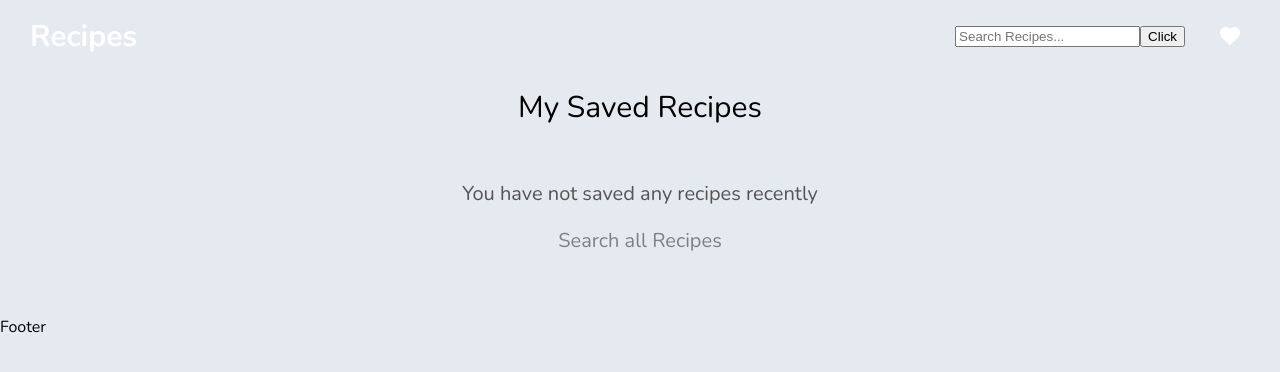
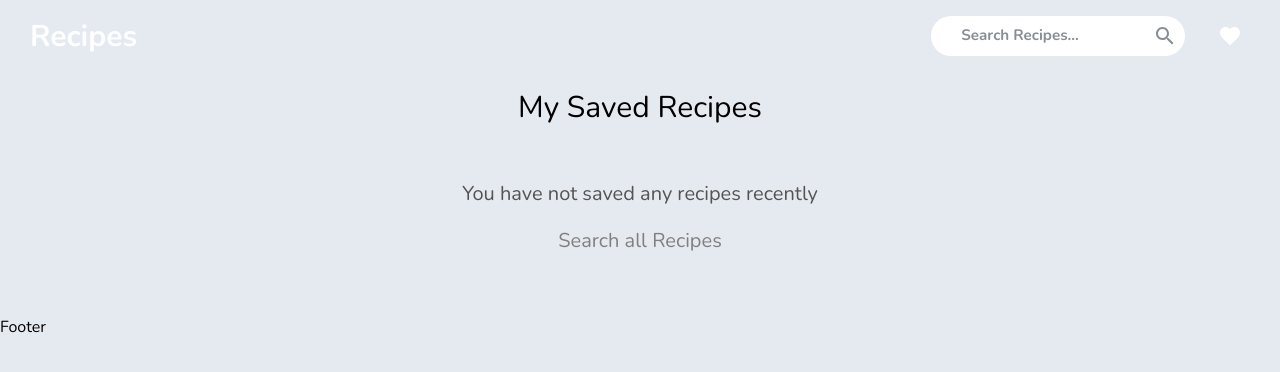
Before and after one commit to Lilylu917204/recipes, a React (Create React App) app: page /favorite in a window 1280 px wide. Shown: the top 372 px of the page. Built offline with nearby package versions, Linux system fonts and the light colour scheme.

Commit message:
add search css

```diff
--- a/src/App.css
+++ b/src/App.css
@@ -28,7 +28,7 @@ body {
 
 /* header */
 
-.content {
+.header {
   margin: auto;
   padding: 0 30px;
 }
@@ -45,7 +45,7 @@ body {
   /* padding: 10px 0; */
   box-shadow: 0px 3px 5px 0px rgba(0, 0, 0, 0.1);
 }
-.navbar .content {
+.navbar .header {
   display: flex;
   align-items: center;
   justify-content: space-between;
@@ -75,7 +75,7 @@ body {
   transition: all 0.3s ease;
 }
 .menu-list li a:hover,
-.favoriteIcon:hover {
+.headerIcon:hover {
   color: #007bff;
 }
 
@@ -102,17 +102,17 @@ body {
   top: 20px;
 }
 @media (max-width: 1230px) {
-  .content {
+  .header {
     padding: 0 60px;
   }
 }
 @media (max-width: 1100px) {
-  .content {
+  .header {
     padding: 0 40px;
   }
 }
 @media (max-width: 900px) {
-  .content {
+  .header {
     padding: 0 30px;
   }
 }
@@ -196,6 +196,34 @@ body {
 
 .favoriteIcon {
   color: white;
+}
+
+.headerForm {
+  border-radius: 30px;
+  background-color: #fff;
+}
+
+.headerForm > input {
+  border: none;
+  background-color: transparent;
+  outline: none;
+  font-size: 0.95rem;
+  font-weight: bold;
+  padding-left: 1em;
+  font-family: "Nunito", sans-serif;
+  color: #868e96;
+}
+
+::placeholder {
+  color: #868e96;
+  font-size: 0.95rem;
+  font-weight: bold;
+  padding-left: 1em;
+  font-family: "Nunito", sans-serif;
+}
+
+.searchIcon {
+  color: #868e96;
 }
 
 /*
--- a/src/components/Header/Header.js
+++ b/src/components/Header/Header.js
@@ -5,6 +5,7 @@ import { Link } from "react-router-dom";
 
 import FavoriteIcon from "@mui/icons-material/Favorite";
 import IconButton from "@mui/material/IconButton";
+import SearchIcon from "@mui/icons-material/Search";
 
 function Header() {
   const dispatch = useDispatch();
@@ -35,7 +36,7 @@ function Header() {
 
   return (
     <nav className={`navbar ${showNavBar && "nav__black"}`}>
-      <div className="content">
+      <div className="header">
         <div className="logo">
           <Link to="/">Recipes</Link>
         </div>
@@ -45,20 +46,26 @@ function Header() {
           </div>
           <li>
             {" "}
-            <form onSubmit={submitHandler}>
+            <form
+              onSubmit={submitHandler}
+              title="Search"
+              className="headerForm"
+            >
               <input
                 value={term}
                 type="text"
                 placeholder="Search Recipes..."
                 onChange={(e) => setTerm(e.target.value)}
               />
-              <button type="submit">Click</button>
+              <IconButton aria-label="search list" type="submit">
+                <SearchIcon className="headerIcon searchIcon" />
+              </IconButton>
             </form>
           </li>
           <li>
             <Link to="favorite" title="Favorite">
               <IconButton aria-label="favorite list">
-                <FavoriteIcon className="favoriteIcon" />
+                <FavoriteIcon className="headerIcon favoriteIcon" />
               </IconButton>
             </Link>
           </li>
```
